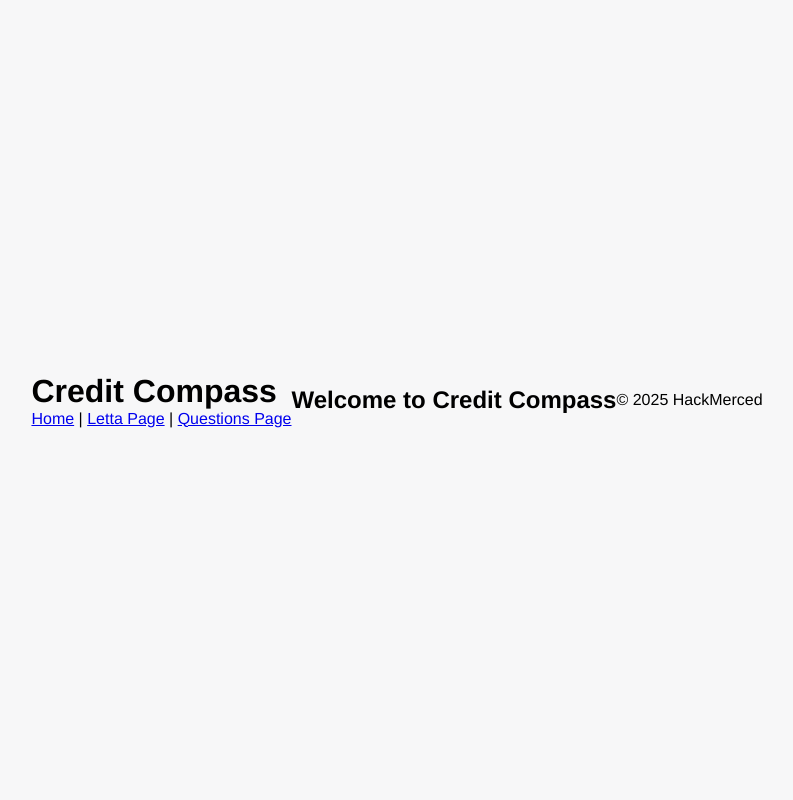
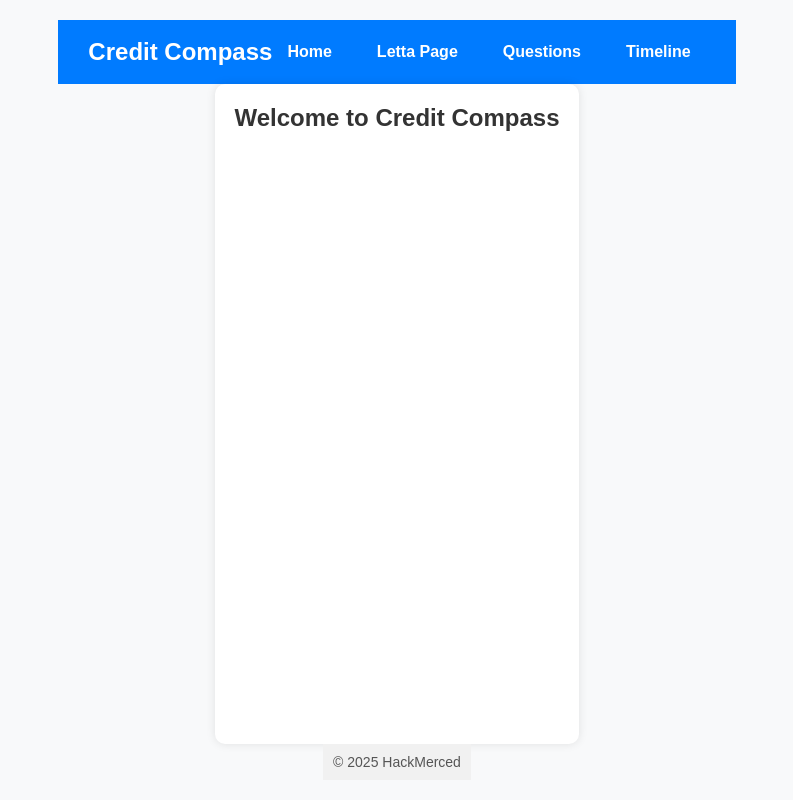
Before and after one commit to parthgmjain/CreditCompass, a Flask app: page / in a window 1280 px wide. Shown: the whole page, without its empty margins (243-1036 px from the left). Run offline with Flask 3, Linux system fonts and the light colour scheme.

Commit message:
changed homepage

```diff
--- a/templates/base.html
+++ b/templates/base.html
@@ -6,18 +6,106 @@
     <meta name="description" content="Welcome to Credit Compass, your guide to better credit management.">
     <meta name="author" content="HackMerced Team">
     <link rel="stylesheet" href="{{ url_for('static', filename='main.css') }}">
-    <link rel="stylesheet" type="text/css" href="{{ url_for('static', filename='main.css') }}">
 
     <title>{% block title %}Credit Compass{% endblock %}</title>
+
+    <style>
+        /* ✅ Reset default margin and padding */
+        * {
+            margin: 0;
+            padding: 0;
+            box-sizing: border-box;
+            font-family: Arial, sans-serif;
+        }
+
+        body {
+            background-color: #f8f9fa;
+            color: #333;
+            display: flex;
+            flex-direction: column;
+            min-height: 100vh;
+        }
+
+        /* ✅ Header with navigation positioned on top-right */
+        header {
+            display: flex;
+            justify-content: space-between;
+            align-items: center;
+            padding: 15px 30px;
+            background-color: #007bff;
+            color: white;
+        }
+
+        header h1 {
+            font-size: 24px;
+        }
+
+        /* ✅ Navigation - Tabs in the top-right */
+        nav {
+            display: flex;
+            gap: 15px;
+        }
+
+        nav a {
+            text-decoration: none;
+            color: white;
+            font-weight: bold;
+            padding: 8px 15px;
+            border-radius: 5px;
+            transition: background 0.3s ease;
+        }
+
+        nav a:hover {
+            background: rgba(255, 255, 255, 0.2);
+        }
+
+        /* ✅ Main content styling */
+        main {
+            flex-grow: 1;
+            padding: 20px;
+            max-width: 800px;
+            margin: auto;
+            background: white;
+            border-radius: 10px;
+            box-shadow: 0 0 10px rgba(0, 0, 0, 0.1);
+        }
+
+        /* ✅ Footer */
+        footer {
+            text-align: center;
+            padding: 10px;
+            background-color: #f1f1f1;
+            font-size: 14px;
+            color: #555;
+        }
+
+        /* ✅ Button Styling */
+        .btn {
+            display: inline-block;
+            padding: 10px 20px;
+            background-color: #28a745;
+            color: white;
+            font-weight: bold;
+            border: none;
+            border-radius: 5px;
+            cursor: pointer;
+            transition: background 0.3s ease;
+            text-align: center;
+        }
+
+        .btn:hover {
+            background-color: #218838;
+        }
+    </style>
 </head>
 <body>
     <header>
         <h1>Credit Compass</h1>
         <nav>
-            <a href="/">Home</a> |
-            <a href="/letta">Letta Page</a> |
-            <a href="/questions">Questions Page</a>
-
+            <a href="/">Home</a>
+            <a href="/letta">Letta Page</a>
+            <a href="/questions">Questions</a>
+            <a href="/timeline">Timeline</a>
         </nav>
     </header>
 
```
